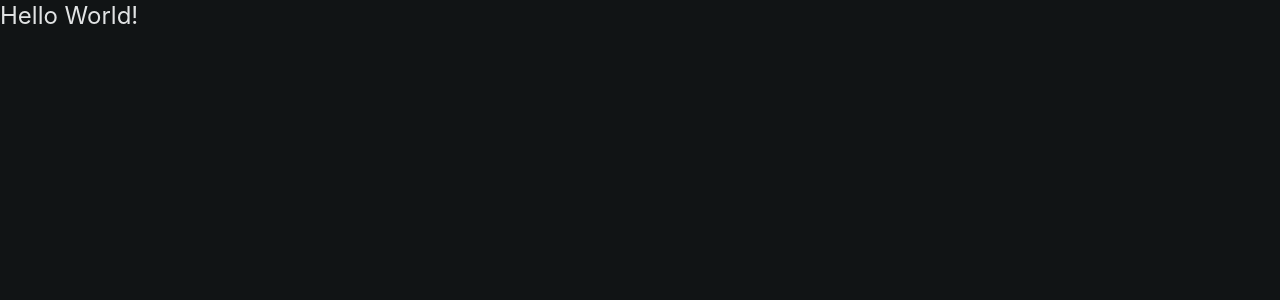
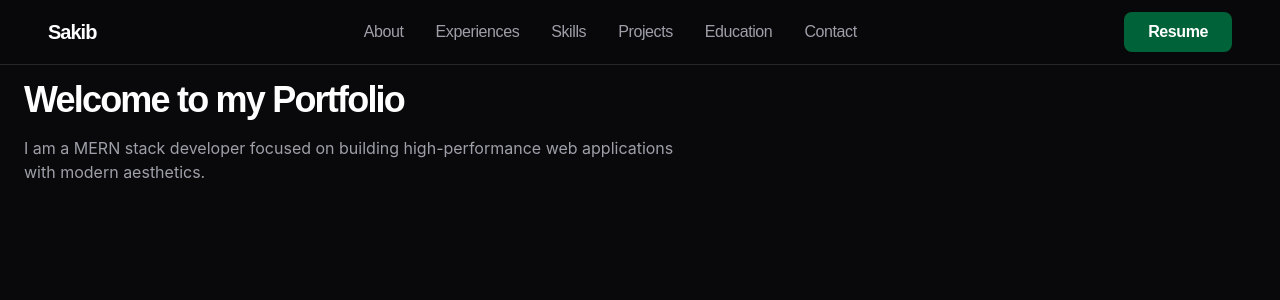
Before and after one commit to sakib-333/portfolio, a React (Vite) app: page / in a window 1280 px wide. Shown: the top 300 px of the page. Built offline with nearby package versions, Linux system fonts and the light colour scheme.

Commit message:
Add navbar.

```diff
--- a/src/App.tsx
+++ b/src/App.tsx
@@ -1,9 +1,16 @@
+import Navbar from "./components/header/Navbar";
 
 const App = () => {
   return (
-    <>
-      <h1 className="text-2xl">Hello World!</h1>
-    </>
+    <div className="min-h-screen bg-zinc-950 text-white selection:bg-primary-container selection:text-white">
+      <Navbar />
+      <main className="pt-20 px-6 max-w-7xl mx-auto">
+        <h1 className="text-4xl font-bold font-space-grotesk tracking-tighter">Welcome to my Portfolio</h1>
+        <p className="mt-4 text-zinc-400 max-w-2xl">
+          I am a MERN stack developer focused on building high-performance web applications with modern aesthetics.
+        </p>
+      </main>
+    </div>
   )
 }
 
--- /dev/null
+++ b/src/components/header/Navbar.tsx
@@ -0,0 +1,79 @@
+import { useState } from 'react';
+
+const Navbar = () => {
+    const [isOpen, setIsOpen] = useState(false);
+
+    const navLinks = [
+        { name: 'About', href: '#about' },
+        { name: 'Experiences', href: '#experiences' },
+        { name: 'Skills', href: '#skills' },
+        { name: 'Projects', href: '#projects' },
+        { name: 'Education', href: '#education' },
+        { name: 'Contact', href: '#contact' },
+    ];
+
+    return (
+        <nav className="fixed top-0 w-full z-50 bg-zinc-950/90 backdrop-blur-md border-b border-zinc-800 font-space-grotesk tracking-tight">
+            <div className="flex justify-between items-center h-16 px-6 md:px-12 max-w-7xl mx-auto">
+                <span className="text-xl font-bold text-white tracking-tighter">Sakib</span>
+
+                {/* Desktop Navigation */}
+                <div className="hidden md:flex items-center gap-4">
+                    {navLinks.map((link) => (
+                        <a
+                            key={link.name}
+                            className="text-zinc-400 hover:text-white hover:bg-zinc-900/50 rounded-md px-2 py-1 transition-all"
+                            href={link.href}
+                        >
+                            {link.name}
+                        </a>
+                    ))}
+                </div>
+
+                <div className="flex items-center gap-4">
+                    <button className="bg-primary-container text-white px-6 py-2 rounded-lg font-semibold active:scale-95 transition-transform duration-150 hover:shadow-[0_0_15px_rgba(0,98,57,0.4)] cursor-pointer">
+                        Resume
+                    </button>
+
+                    {/* Mobile Menu Button */}
+                    <button
+                        className="md:hidden text-white p-2 hover:bg-zinc-900/50 rounded-md transition-colors cursor-pointer"
+                        onClick={() => setIsOpen(!isOpen)}
+                        aria-label="Toggle menu"
+                    >
+                        <svg
+                            className="w-6 h-6"
+                            fill="none"
+                            stroke="currentColor"
+                            viewBox="0 0 24 24"
+                        >
+                            {isOpen ? (
+                                <path strokeLinecap="round" strokeLinejoin="round" strokeWidth={2} d="M6 18L18 6M6 6l12 12" />
+                            ) : (
+                                <path strokeLinecap="round" strokeLinejoin="round" strokeWidth={2} d="M4 6h16M4 12h16M4 18h16" />
+                            )}
+                        </svg>
+                    </button>
+                </div>
+            </div>
+
+            {/* Mobile Navigation */}
+            <div className={`md:hidden overflow-hidden transition-all duration-300 ease-in-out ${isOpen ? 'max-h-96 opacity-100' : 'max-h-0 opacity-0'}`}>
+                <div className="bg-zinc-950 border-b border-zinc-800 px-6 py-6 flex flex-col gap-4">
+                    {navLinks.map((link) => (
+                        <a
+                            key={link.name}
+                            className="text-zinc-400 hover:text-white transition-colors text-lg font-medium"
+                            href={link.href}
+                            onClick={() => setIsOpen(false)}
+                        >
+                            {link.name}
+                        </a>
+                    ))}
+                </div>
+            </div>
+        </nav>
+    );
+};
+
+export default Navbar;
```
